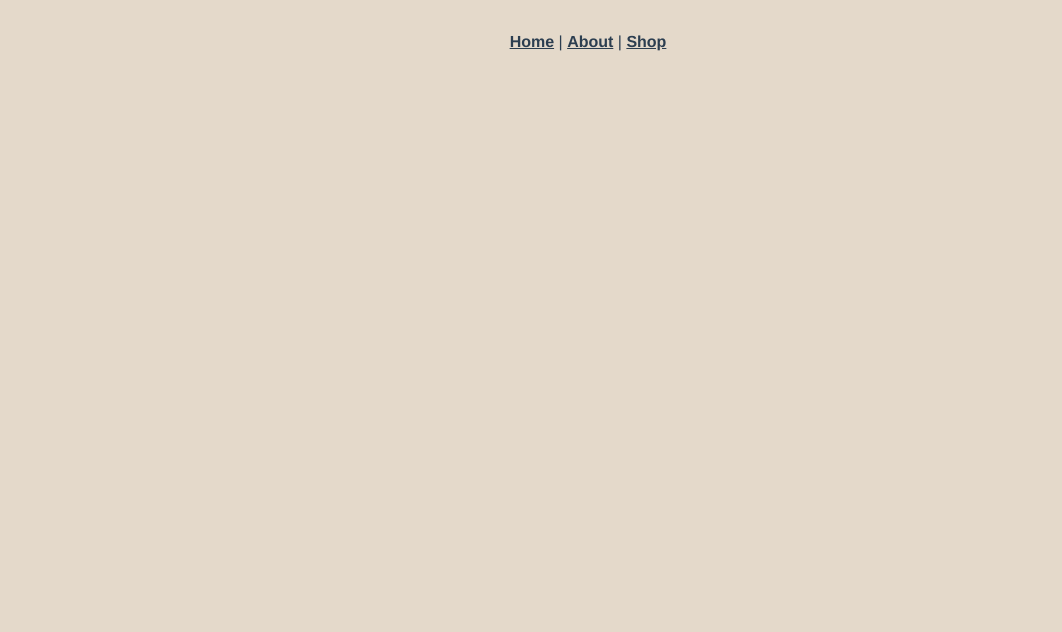
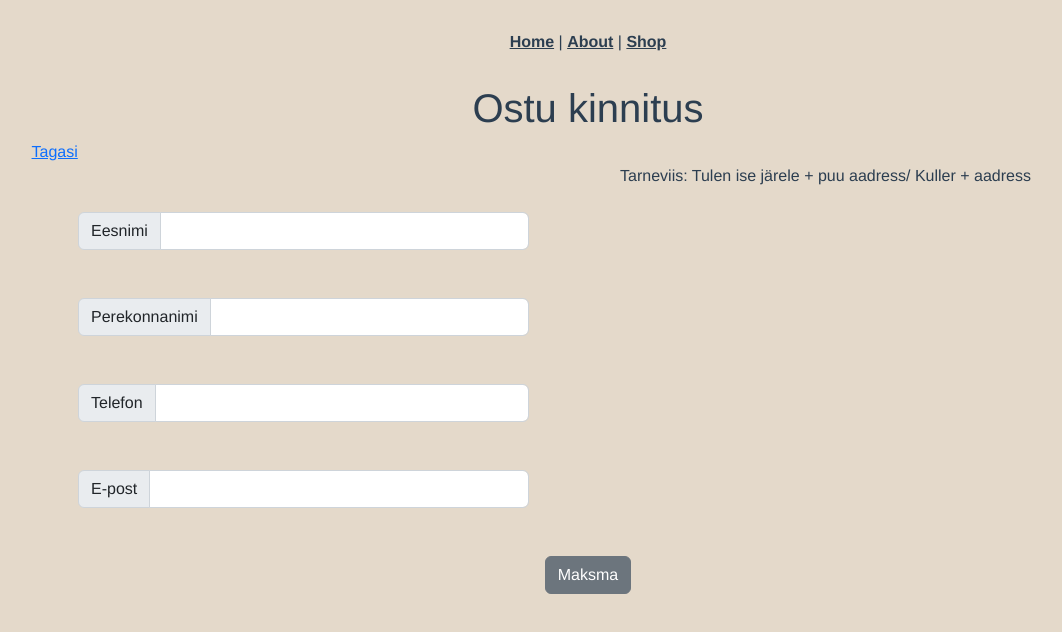
Before and after one commit to raili-git/front_vali_kuusk, a Vue app: page /#/payment in a window 1280 px wide. Shown: the top 632 px of the page, without its empty margins (52-1114 px from the left). Built offline with nearby package versions, Linux system fonts and the light colour scheme.

Commit message:
PaymentView RegistrationView

```diff
--- a/src/router/index.js
+++ b/src/router/index.js
@@ -6,6 +6,7 @@ import LoginView from "@/views/LoginView";
 import TermsView from "@/views/TermsView";
 import ConfirmationView from "@/views/ConfirmationView";
 import RegistrationView from "@/views/RegistrationView";
+import PaymentView from "@/views/PaymentView";
 
 
 Vue.use(VueRouter)
@@ -20,6 +21,11 @@ const routes = [
     path: '/shop',
     name: 'shopRoute',
     component: ShopView
+  },
+  {
+    path: '/payment',
+    name: 'paymentRoute',
+    component: PaymentView
   },
   {
     path: '/confirmation',
--- /dev/null
+++ b/src/views/PaymentView.vue
@@ -0,0 +1,63 @@
+<template>
+
+  <div>
+    <div>
+      <h1>Ostu kinnitus</h1>
+    </div>
+
+    <div class="col-lg-2">
+      <div>
+        <a href="#" class="link-primary">Tagasi</a>
+      </div>
+    </div>
+
+    <div class="container">
+      <div class="row justify-content-start">
+        <div class="col-5">
+          <div>
+            <div class="input-group m-5">
+              <span class="input-group-text">Eesnimi</span>
+              <input type="text" class="form-control">
+            </div>
+            <div class="input-group m-5">
+              <span class="input-group-text">Perekonnanimi</span>
+              <input type="password" class="form-control">
+            </div>
+            <div class="input-group m-5">
+              <span class="input-group-text">Telefon</span>
+              <input type="password" class="form-control">
+            </div>
+            <div class="input-group m-5">
+              <span class="input-group-text">E-post</span>
+              <input type="password" class="form-control">
+            </div>
+          </div>
+
+        </div>
+
+        <div class="col-lg-7">
+          Tarneviis: Tulen ise järele + puu aadress/ Kuller + aadress
+        </div>
+
+
+      </div>
+
+      <div>
+        <button type="button" class="btn btn-secondary">Maksma</button>
+      </div>
+
+    </div>
+  </div>
+
+
+</template>
+
+<script>
+export default {
+  name: "PaymentView"
+}
+</script>
+
+<style scoped>
+
+</style>
--- a/src/views/RegistrationView.vue
+++ b/src/views/RegistrationView.vue
@@ -1,15 +1,57 @@
 <template>
   <div>
-    <h1>Müüjaks registreerimine</h1>
+    <div>
+      <h1>Müüjaks registreerumine</h1>
+    </div>
+
+    <div class="col-lg-2">
+      <div>
+        <a href="#" v-on:click="clickNavigateToLogin" class="link-primary">Tagasi</a>
+      </div>
+    </div>
+
+    <div class="container">
+      <div class="row justify-content-center">
+        <div class="col-5">
+
+          <div class>
+            <div class="input-group m-2">
+              <span class="input-group-text">Kasutajanimi</span>
+              <input type="text" class="form-control">
+            </div>
+            <div class="input-group m-2">
+              <span class="input-group-text">Parool</span>
+              <input type="password" class="form-control">
+            </div>
+            <div class="input-group m-2">
+              <span class="input-group-text"> Parool uuesti</span>
+              <input type="password" class="form-control">
+            </div>
+
+            <div>
+              <button type="button" class="btn btn-secondary">Loo kasutaja</button>
+            </div>
+          </div>
+        </div>
+      </div>
+    </div>
+
   </div>
 </template>
 
 <script>
 export default {
-  name: "RegistrationView"
+  name: "RegistrationView",
+  methods: {
+    clickNavigateToLogin: function () {
+      this.$router.push({
+        name: 'login'
+      })
+    }
+  }
 }
+
+
+
+
 </script>
-
-<style scoped>
-
-</style>
```
